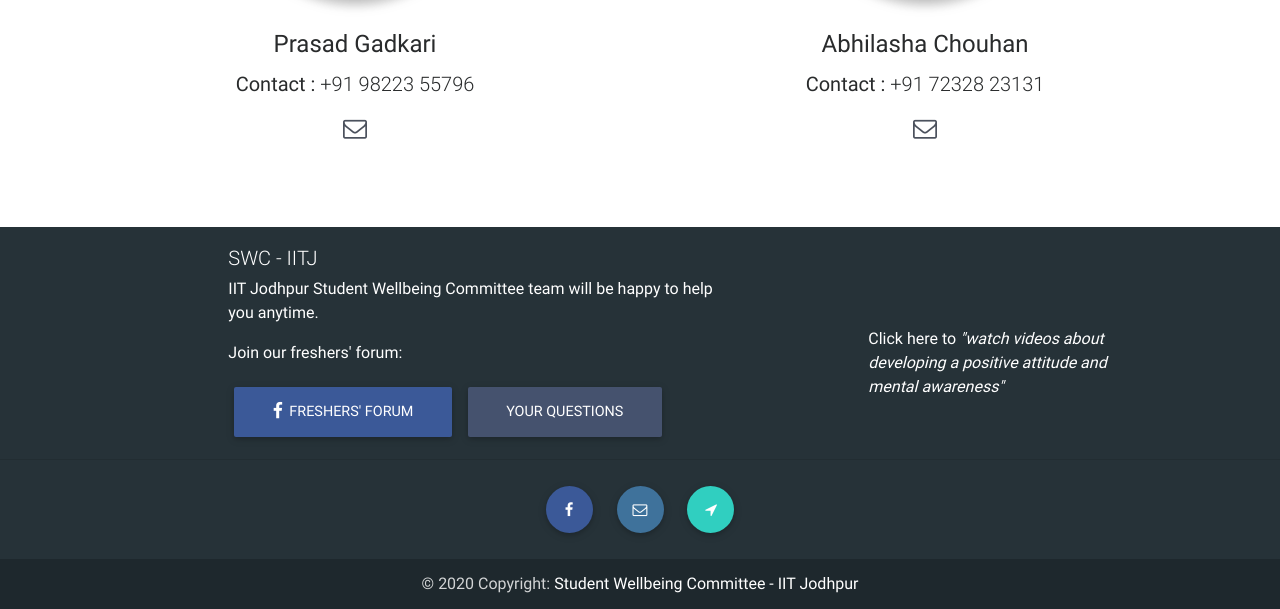
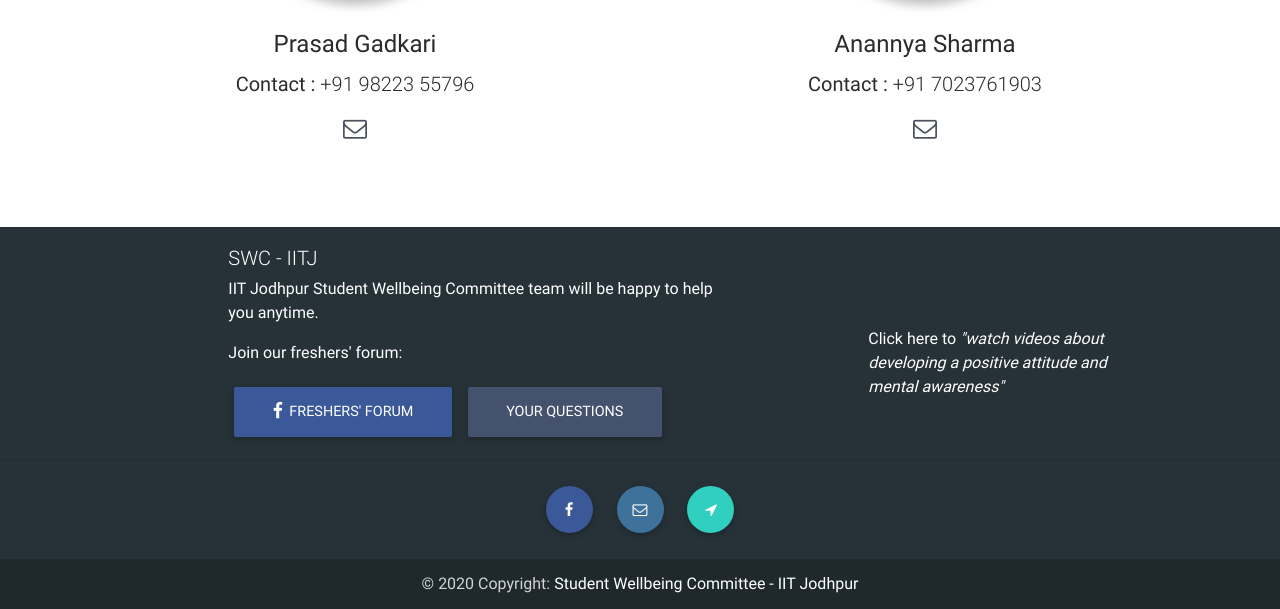
Before and after one commit to manav1403/CS-website, a PHP site: page /counsellors_team.php in a window 1280 px wide. Shown: the part 477-1086 px from the top of the page. Run offline with PHP 8.4, Linux system fonts and the light colour scheme.

Commit message:
Updated the counsellor name (#3)
* updated the counsellor name

* changed name spelling

```diff
--- a/cs/counsellors_team.php
+++ b/cs/counsellors_team.php
@@ -33,11 +33,11 @@ include 'navbar.html';
         </div>
         <div class="col-lg-6 col-md-12 mb-r animate-profile">
             <div class="avatar">
-                <img src="images/sqloader.gif" data-src="images/avatar/abhilasha_chouhan.jpg" class="lazyload rounded-circle">
+                <img src="images/sqloader.gif" data-src="images/avatar/Anannya_Sharma.jpg" class="lazyload rounded-circle">
             </div>
-            <h4>Abhilasha Chouhan</h4>
-            <h5><strong>Contact : </strong>+91 72328 23131</h5>
-            <a class="icons-sm email-ic" href="mailto:abhilasha@iitj.ac.in"><i class="fa fa-envelope-o"> </i></a>
+            <h4>Anannya Sharma</h4>
+            <h5><strong>Contact : </strong>+91 7023761903</h5>
+            <a class="icons-sm email-ic" href="mailto:anannyasharma@osstaff.iitj.ac.in"><i class="fa fa-envelope-o"> </i></a>
         </div>
     </div>
 </section>
```
Also changed, not shown: cs/images/avatar/Anannya_Sharma.jpg (added).
